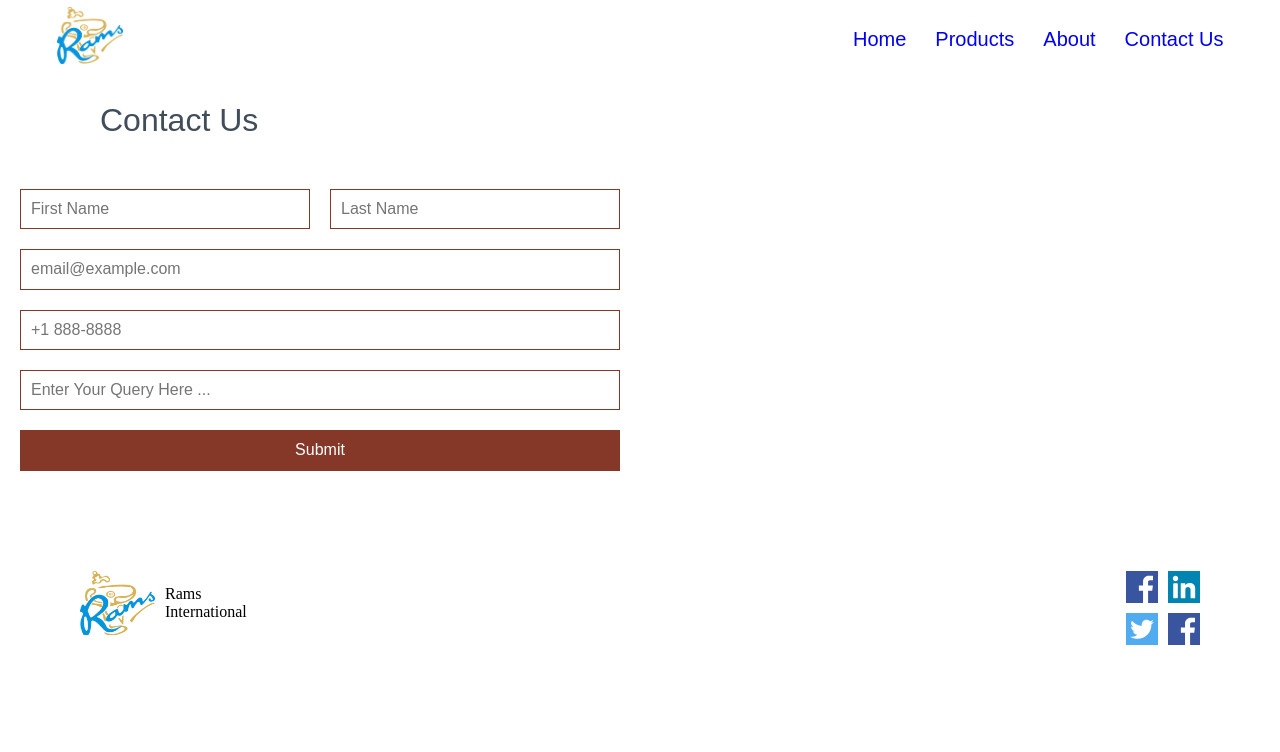
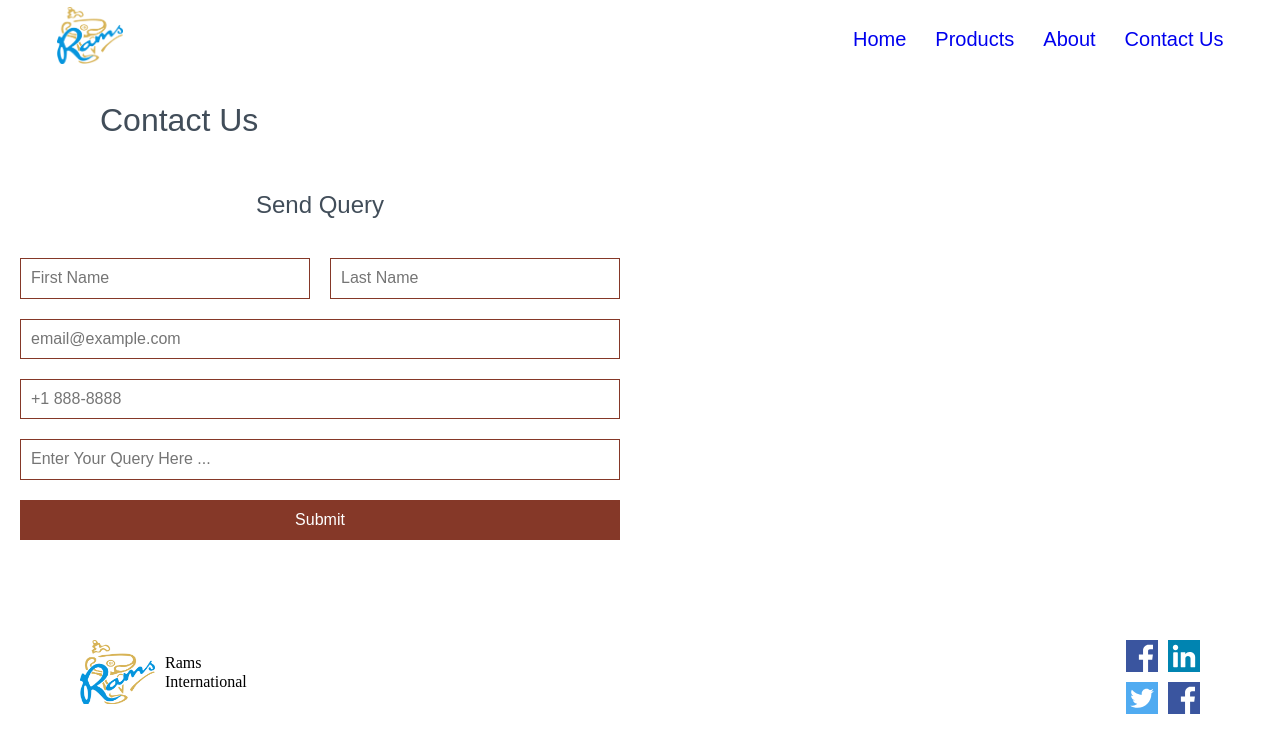
Before and after one commit to BilalAhmedim/rams-template-v3, a plain HTML site: page App/contact.html in a window 1280 px wide. Drawn offline with Linux system fonts and the light colour scheme.

Commit message:
add form header

```diff
--- a/App/contact.html
+++ b/App/contact.html
@@ -44,6 +44,9 @@
 
         <div class="col-6">
           <div class="contact-form">
+            <div class="header">
+              <h2>Send Query</h2>
+            </div>
             <form method="POST">
 
               <label for="first_name">First Name</label>
--- a/App/css/_partials/_headers.css
+++ b/App/css/_partials/_headers.css
@@ -14,6 +14,13 @@
       text-align: left;
       margin: 30px 100px;
     }
+  }
+  h2{
+    text-align: center;
+    padding: 0;
+    font-family: $default-font;
+    font-weight: normal;
+    color: $heading-color;
   }
 }
 
--- a/App/styles.css
+++ b/App/styles.css
@@ -369,6 +369,13 @@ template {
       text-align: left;
       margin: 30px 100px
   }
+  }
+.header h2{
+    text-align: center;
+    padding: 0;
+    font-family: arial;
+    font-weight: normal;
+    color: rgba(44,58,71,0.90);
   }
 .header-non-bar{
   overflow: hidden;
```
Also changed, not shown: 1 other file.
